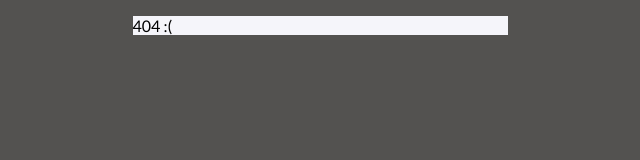
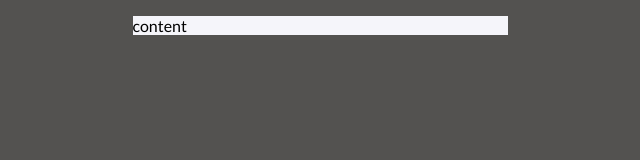
Before and after one commit to rts-cmk-wu09/framework1-mypets-maanemann, a React (Vite) app in the folder my_pet/: page /home in a window 1280 px wide. Before the commit this address had no page. Shown: the top 160 px of the page, without its empty margins (320-960 px from the left). Built offline with nearby package versions, Linux system fonts and the light colour scheme.

Commit message:
Add funktionelt a tag (er det den rigtige måde??)

```diff
--- a/my_pet/src/index.css
+++ b/my_pet/src/index.css
@@ -12,6 +12,10 @@ body {
   /* max-width: 375px; */
   margin: 0 auto;
   background-color: #F5F5FA;
+}
+a {
+  color: white;
+  text-decoration: none;
 }
 
 
--- a/my_pet/src/main.jsx
+++ b/my_pet/src/main.jsx
@@ -16,7 +16,7 @@ const router = createBrowserRouter(
   createRoutesFromElements(
     <Route path="/" element={<App />} errorElement={<ErrorView />}>
       <Route index element={<StartPage />} />
-      <Route element={<HomeList />}
+      <Route path="/home" element={<HomeList />}
       />
     </Route>
   )
--- a/my_pet/src/templates/Dialog.jsx
+++ b/my_pet/src/templates/Dialog.jsx
@@ -1,5 +1,6 @@
 import styled from "styled-components";
 import Intro from "../components/Intro";
+import HomeList from "../pages/HomeList";
 
 const StyledDiv = styled.div`
   margin: 0 1.5rem;
@@ -26,12 +27,12 @@ const StyledBut = styled.button`
   border: none;
   cursor: pointer;
   font-size: 1rem;
+  color: white;
   margin: 106px auto 46px auto;
   width: 100%;
   height: 44px;
   border-radius: 10rem;
   background-color: #57419d;
-  color: white;
   box-shadow: 10px 10px 30px rgba(0, 0, 0, 0.3), -10px -10px 30px #ffffff;
   /* font-weight: 700; */
 `;
@@ -45,7 +46,9 @@ const Dialog = () => {
         <InactDot></InactDot>
         <ActDot></ActDot>
       </PageDots>
-      <StyledBut>Skip</StyledBut>
+      <a href="home">
+        <StyledBut>Skip</StyledBut>
+      </a>
     </StyledDiv>
   );
 };
```
